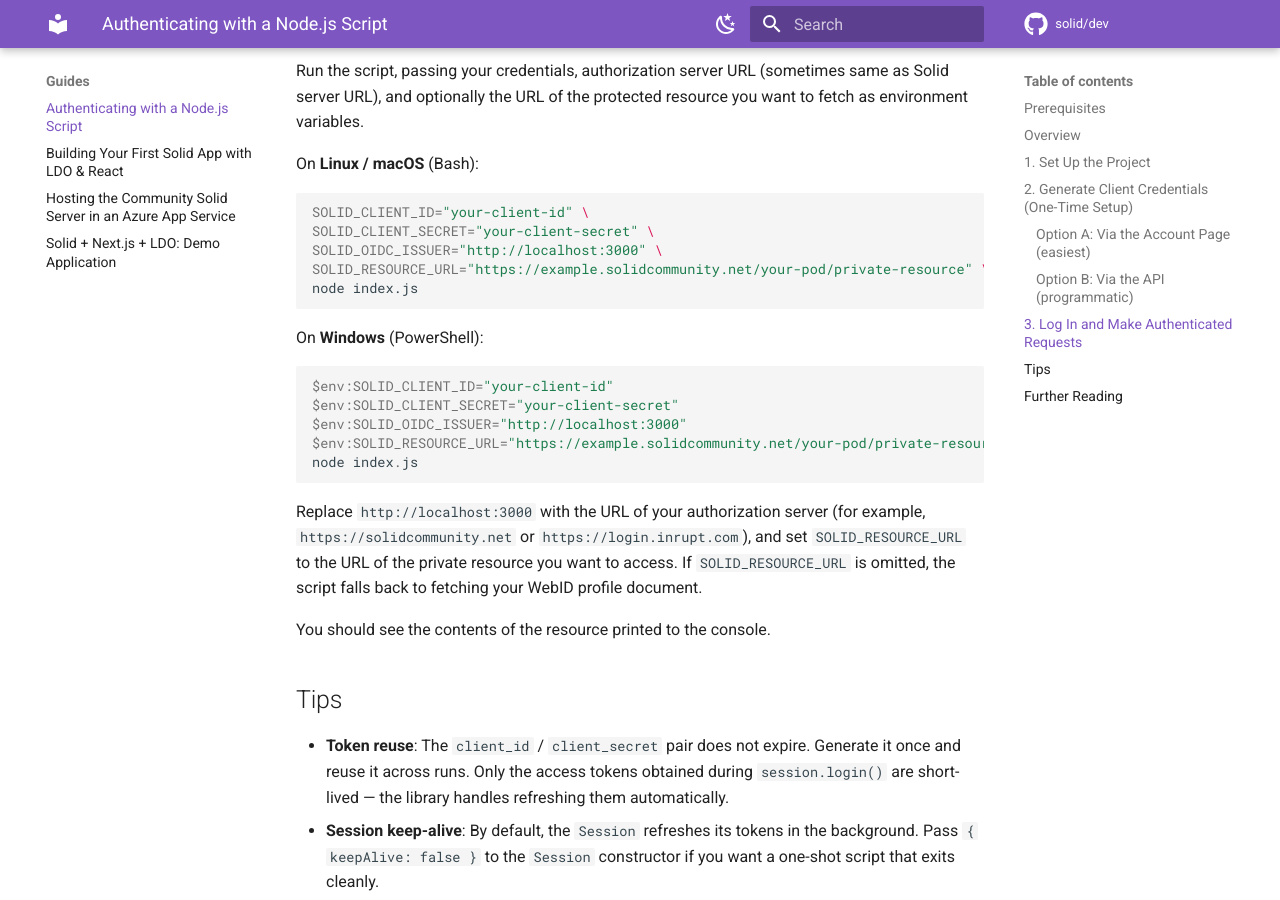
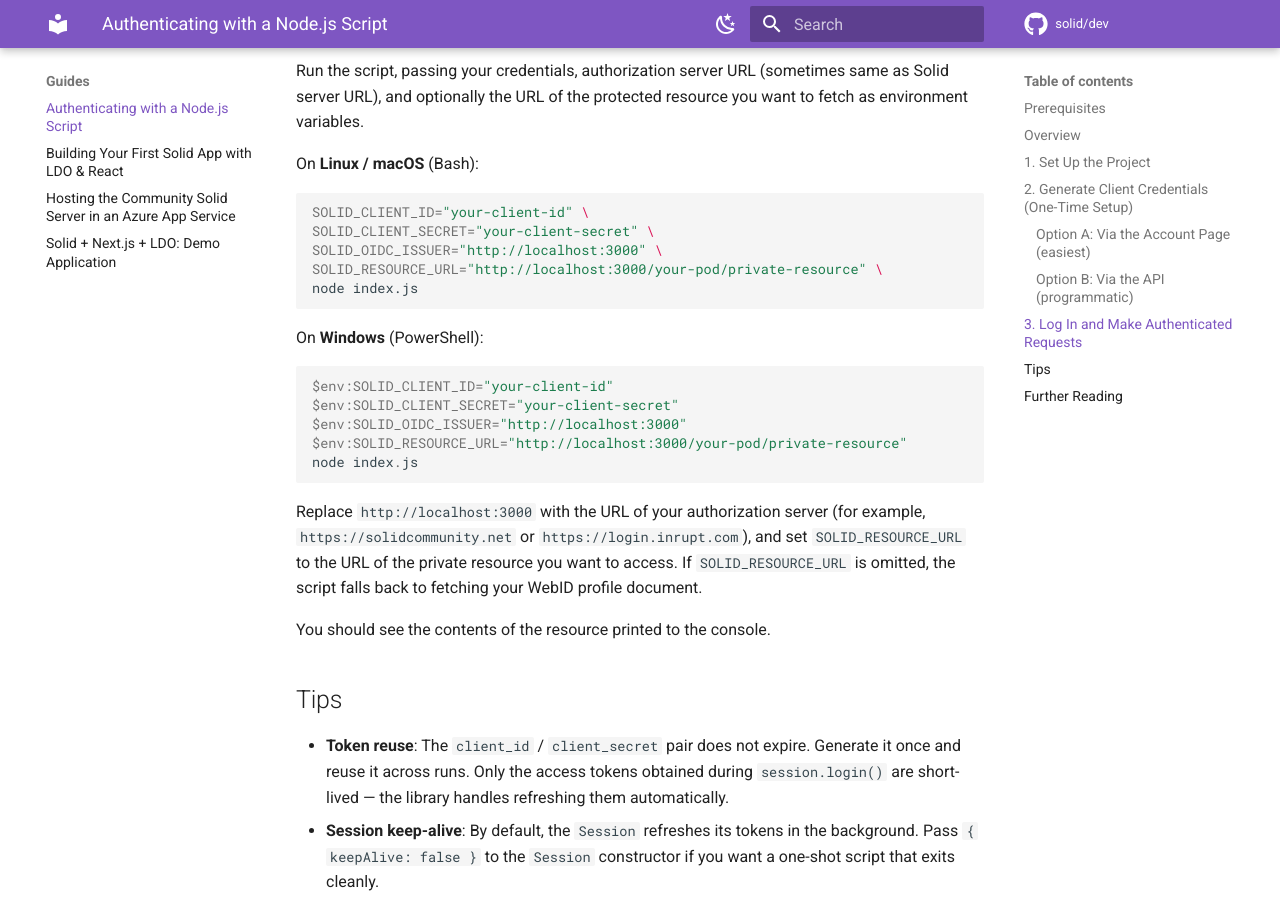
Before and after one commit to solid/dev, an MkDocs documentation site: the page built from docs/guides/authenticating_with_a_script.md, in a window 1280 px wide and 900 px high, scrolled down 2790 px. Built offline with MkDocs 1.6.1 and Material for MkDocs 9.7.7, drawn with Linux system fonts in a browser that asks for light colours; comment, search, counter and statistics services are not loaded; some of the changed lines change nothing that is shown.

Commit message:
Apply suggestions from code review

````diff
--- a/docs/guides/authenticating_with_a_script.md
+++ b/docs/guides/authenticating_with_a_script.md
@@ -112,7 +112,7 @@
 SOLID_CLIENT_ID="your-client-id" \
 SOLID_CLIENT_SECRET="your-client-secret" \
 SOLID_OIDC_ISSUER="http://localhost:3000" \
-SOLID_RESOURCE_URL="https://example.solidcommunity.net/your-pod/private-resource" \
+SOLID_RESOURCE_URL="http://localhost:3000/your-pod/private-resource" \
 node index.js
 ```
 
@@ -122,7 +122,7 @@
 $env:SOLID_CLIENT_ID="your-client-id"
 $env:SOLID_CLIENT_SECRET="your-client-secret"
 $env:SOLID_OIDC_ISSUER="http://localhost:3000"
-$env:SOLID_RESOURCE_URL="https://example.solidcommunity.net/your-pod/private-resource"
+$env:SOLID_RESOURCE_URL="http://localhost:3000/your-pod/private-resource"
 node index.js
 ```
 
````
